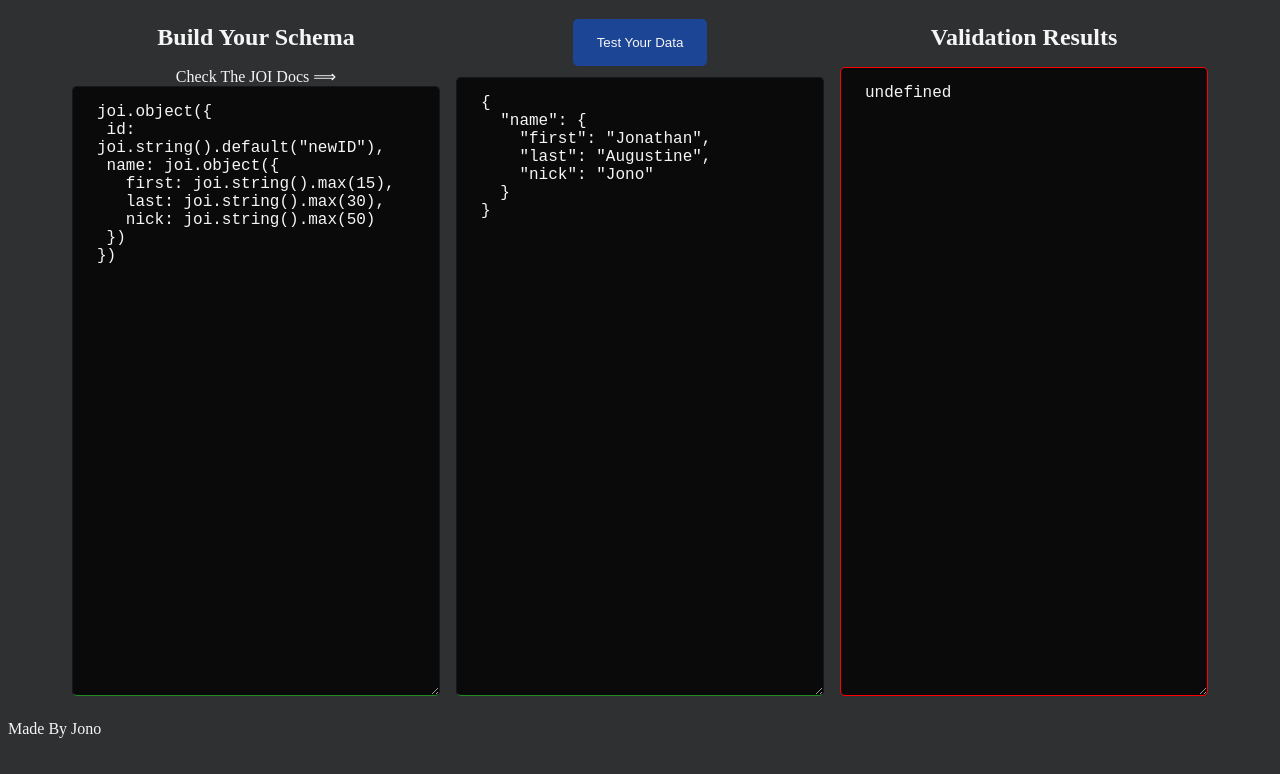
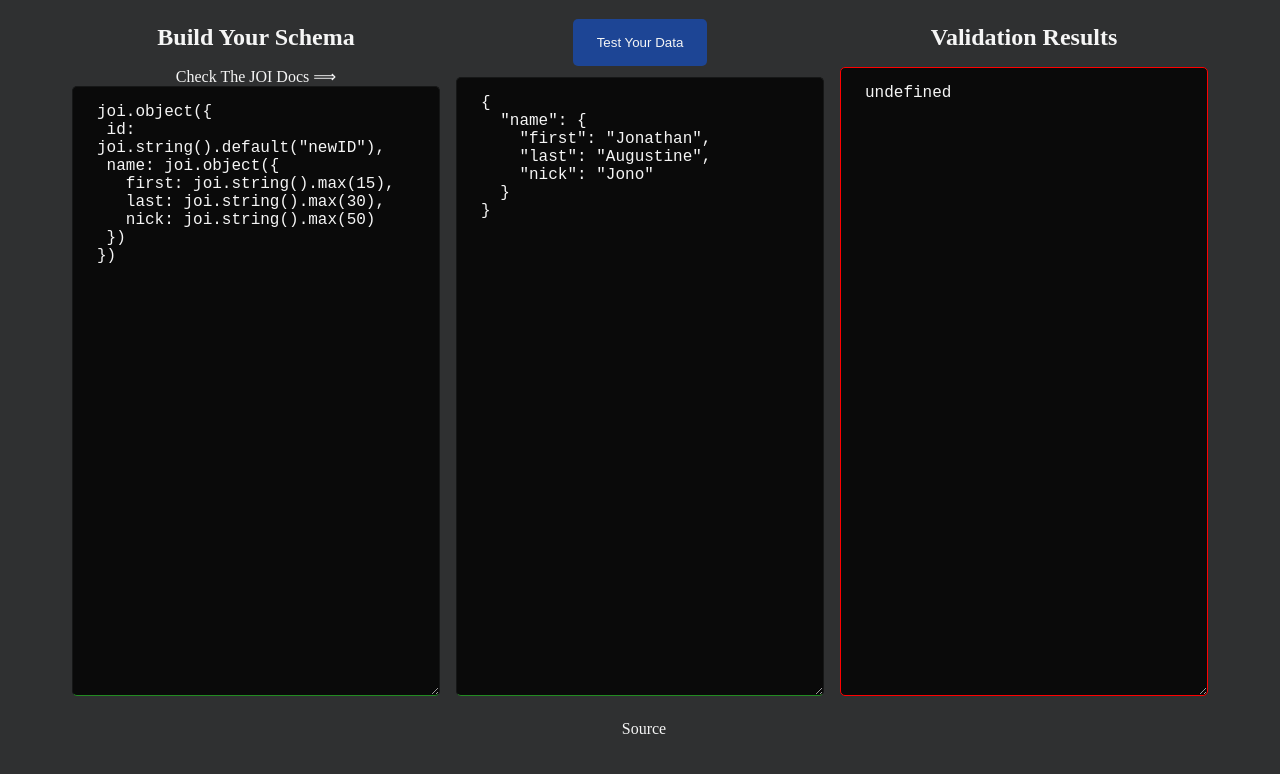
Before and after one commit to JonoAugustine/joi-schema-tester, a website built with Parcel: page index.html in a window 1280 px wide. Built offline with nearby package versions, Linux system fonts and the light colour scheme; what @hapi/joi would draw is missing.

Commit message:
change footer to source

```diff
--- a/index.html
+++ b/index.html
@@ -34,7 +34,12 @@
       </div>
     </main>
     <footer>
-      <a href="https://JonoAugustine.com" target="_blank">Made By Jono</a>
+      <a
+        target="_blank"
+        href="https://github.com/JonoAugustine/joi-schema-tester"
+      >
+        Source
+      </a>
     </footer>
 
     <script src="./src/index.js"></script>
--- a/src/index.scss
+++ b/src/index.scss
@@ -115,6 +115,7 @@
 }
 
 footer {
-  margin: 0 0 0.5rem 0.5rem;
-
+  width: 100%;
+  padding: 0 0 0.5rem 0.5rem;
+  text-align: center;
 }
```
Also changed, not shown: docs/index.html (+1 -1 lines), 4 other files.
